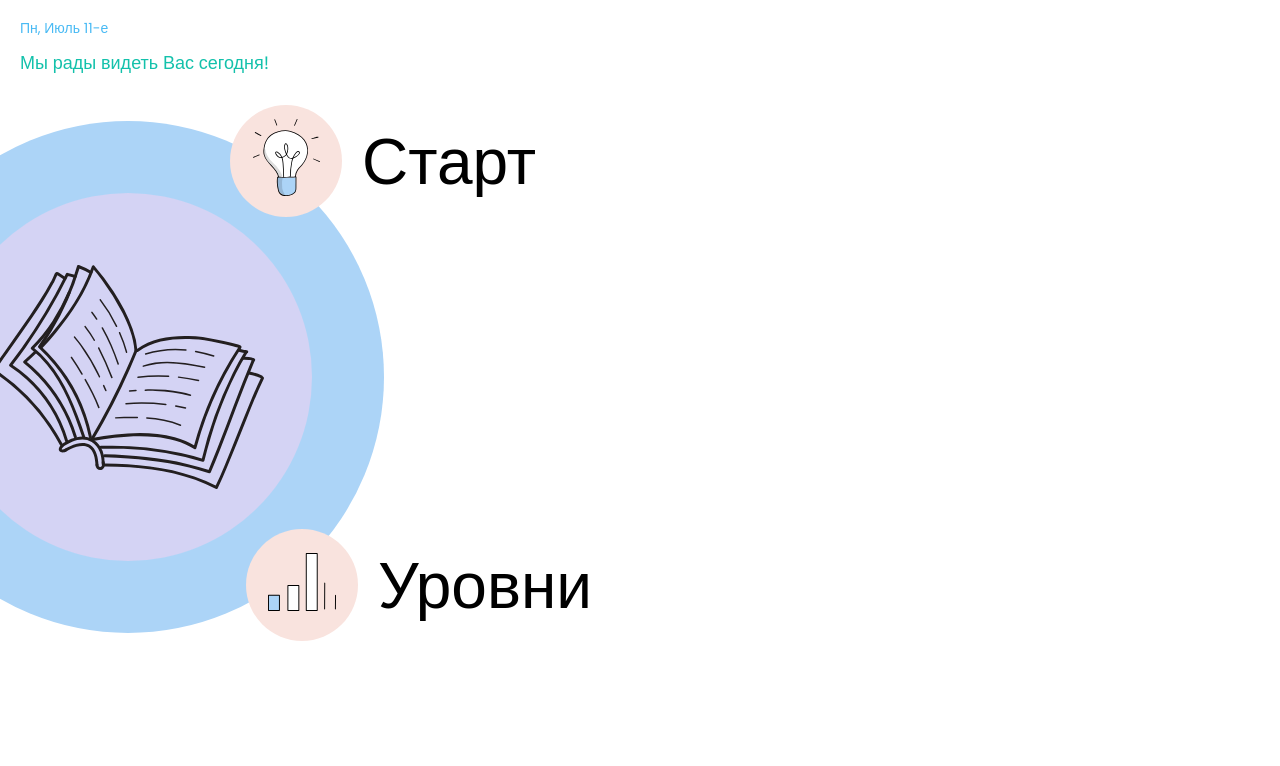
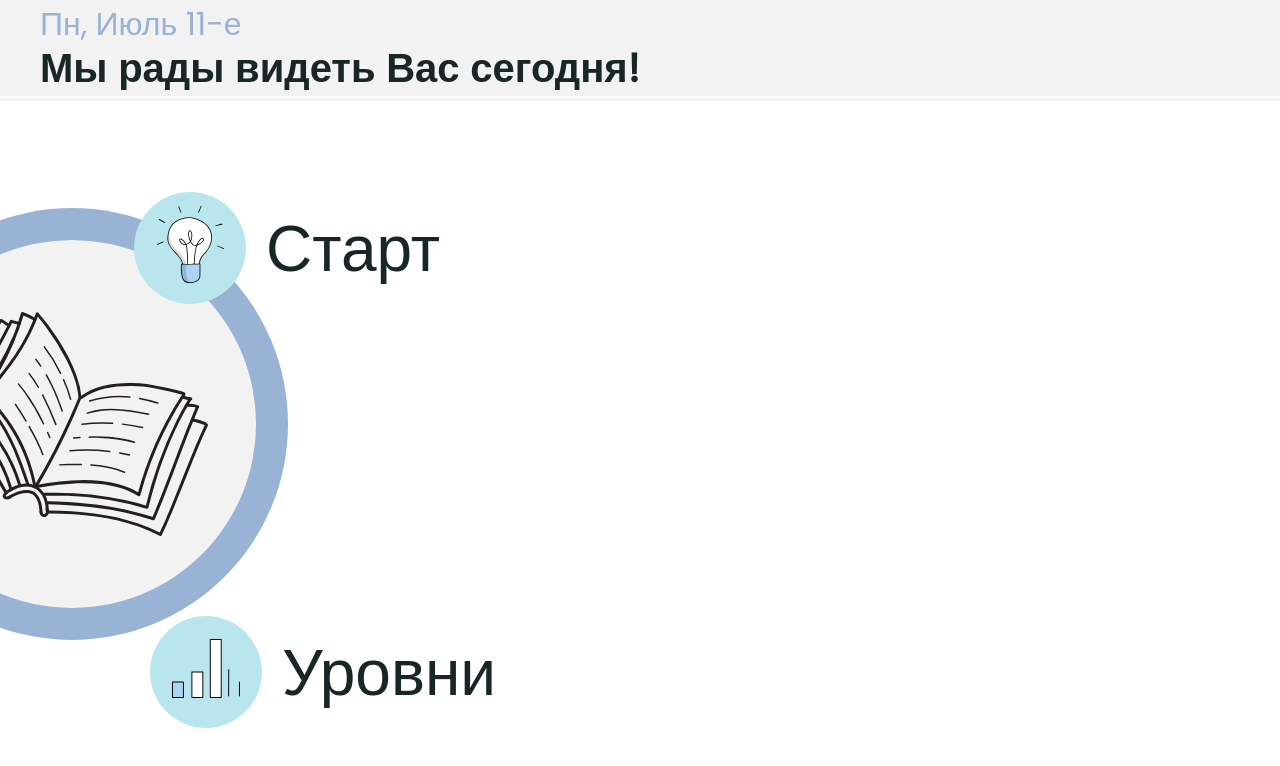
Before and after one commit to legavoron/english-scool, a React (Create React App) app: page /main in a window 1280 px wide. Shown: the top 766 px of the page. Built offline with nearby package versions, Linux system fonts and the light colour scheme.

Commit message:
add function close task

```diff
--- a/src/App.js
+++ b/src/App.js
@@ -101,11 +101,12 @@ class App extends Component {
 
       maxNumUnits = units.length - 1;
       let unitName = '';
+
       if (maxNumUnits === 0) {
         unitName = units[maxNumUnits];
       } else {
         maxNumUnits = units.length - 1;
-        numUnit = this.getRandomNum(maxNumUnits);
+        numUnit = this.getRandomNum(maxNumUnits, 1);
         unitName = units[numUnit];
       }
 
@@ -138,6 +139,9 @@ class App extends Component {
     }
   }
 
+  exitFromTask = (event) => {
+    this.chooseTask(event)
+  }
 
   render() {
     return (
@@ -146,7 +150,7 @@ class App extends Component {
             <Route exact path='/' element={<Screensaver/>}/>
             <Route exact path='/main' element={<StartPage chooseTask={this.chooseTask}/>}/>
             <Route exact path='/main/levels' element={<LevelsList chooseLevels={this.chooseLevels} colors={this.state.levels} chooseTask={this.chooseTask}/>}/>
-            <Route exact path='/main/task' element={<Task units={this.state.levels} word={this.state.task.word}  url={this.state.task.url} btnValue={this.state.btnValue} chooseTask={this.chooseTask}/>} />
+            <Route exact path='/main/task' element={<Task units={this.state.levels} word={this.state.task.word}  url={this.state.task.url} btnValue={this.state.btnValue} chooseTask={this.chooseTask} exitFromTask={this.exitFromTask}/>} />
         </Routes>
 
     </div>
--- a/src/components/level/level.css
+++ b/src/components/level/level.css
@@ -17,17 +17,15 @@
     color: inherit;
     border-radius: 8px;
     font-size: 5vw;
+    cursor: pointer;
 }
 .btnColorBlue {
-    background-color: #ACD4F7;
+    background-color: #99B3D4;
 }
 .btnColorPurple {
-    background-color: #D4D3F4;
+    background-color: #B9E6EC;
 }
 
-/* .levelBtn:active {
-    background-color: #D4D3F4;
-} */
 
 @media (orientation:landscape) {
     .level {
--- a/src/components/levelsList/levelsList.css
+++ b/src/components/levelsList/levelsList.css
@@ -35,7 +35,7 @@
     content: ' ';
     height: 8vw;
     width: 1vw;
-    background-color: #E93B69;
+    background-color: #aa14ea;
   }
   .close:before {
     transform: rotate(45deg);
@@ -53,23 +53,16 @@
         line-height: 8vh;
     }
     .close {
-        position: absolute;
         right: 10vh;
         top: 10vh;
         width: 10vw;
         height: 10vh;
         opacity: 0.3;
-        cursor: pointer;
       }
-      .close:active {
-        opacity: 1;
-      }
+
       .close:before, .close:after {
-        position: absolute;
-        left: 5vw;
         content: ' ';
         height: 12vh;
         width: 2vh;
-        background-color: #E93B69;
     }
 }
--- a/src/components/startPage/startPage.css
+++ b/src/components/startPage/startPage.css
@@ -4,32 +4,43 @@
     display: flex;
     flex-direction: column;
 }
+.greeting_container {
+    width: 100%;
+    height: 29vw;
+    background-color: #F2F2F2;
+    padding-top: 10vw;
+}
+.greeting_container:after {
+    content: "";
+    display: block;
+    padding: 1px;
+    border-bottom: 3px solid #F2F2F2;
+}
 
 .startPageHeading {
     text-align: start;
-    padding-left: 20px;
-    padding-top: 20px;
+    padding-left: 5vw;
+    padding-bottom: 5vw;
 }
 
 .nowDate {
-    color: #49BAF4;
-    font-size: 14px;
+    color: #99B3D4;
+    font-size: 4vw;
     font-weight: 400;
-    line-height: 16px;
+    line-height: 4vw;
 }
 
 .greeting {
-    color: #13C1AB;
-    font-size: 18px;
-    font-weight: 400;
-    line-height: 14px;
+    font-size: 5vw;
+    font-weight: 600;
+    line-height: 5vw;
 }
 
 .outerCirkle {
     width: 100vw;
     height: 100vw;
     border-radius: 50%;
-    background-color: #ACD4F7;
+    background-color: #99B3D4;
     display: flex;
     align-items: center;
     justify-content: center;
@@ -42,7 +53,7 @@
     width: 80vw;
     height: 80vw;
     border-radius: 50%;
-    background-color: #D4D3F4;
+    background-color: #F2F2F2;
     display: flex;
     align-items: center;
     justify-content: center;
@@ -78,10 +89,10 @@
     width: 17vw;
     height: 17vw;
     border-radius: 50%;
-    background-color: #F9E3DE;
+    background-color: #B9E6EC;
 }
 .startButtonCircle:active {
-    background-color: #E93B69;
+    background-color: #EBD0DE;
 }
 
 .startPageLink {
@@ -105,10 +116,10 @@
     width: 17vw;
     height: 17vw;
     border-radius: 50%;
-    background-color: #F9E3DE;
+    background-color: #B9E6EC;
 }
 .levelsButtonCircle:active {
-    background-color: #E93B69;
+    background-color: #EBD0DE;
 }
 
 .levelsBtnImage {
@@ -136,15 +147,30 @@
 }
 
 
+@media (orientation: landscape) {
+    .greeting_container {
+        width: 100%;
+        height: 12vh;
+        padding-top: 1vh;
+    }
 
-
-@media (orientation: landscape) {
-
+    .startPageHeading {
+        padding-left: 5vh;
+        padding-bottom: 1vh;
+    }
+    .nowDate {
+        font-size: 4vh;
+        line-height: 4vh;
+    }
+    .greeting {
+        font-size: 5vh;
+        line-height: 5vh;
+    }
     .outerCirkle {
-        width: 64vh;
-        height: 64vh;
-        margin-top: 4vw;
-        margin-left: -10vw;
+        width: 54vh;
+        height: 54vh;
+        margin-top: vh;
+        margin-left: -18vh;
     }
     .innerCircle {
         width: 46vh;
--- a/src/components/startPage/startPage.js
+++ b/src/components/startPage/startPage.js
@@ -19,12 +19,14 @@ const StartPage = ({chooseTask}) => {
 
     return (
         <div className="startPage">
+            <div className="greeting_container">
                 <h2 className="startPageHeading nowDate">
                     {`${nowDay}, ${nowMonth} ${nowDate}-е`}
                 </h2>
                 <h3 className="startPageHeading greeting">
                     Мы рады видеть Вас сегодня!
                 </h3>
+            </div>
 
             <div className="outerCirkle">
                 <div className="innerCircle">
--- a/src/components/task/task.css
+++ b/src/components/task/task.css
@@ -17,11 +17,10 @@
     align-items: center;
     justify-content: center;
     overflow: hidden;
-
 }
 
 .taskImageContainerQuest {
-    border: 3px solid #ACD4F7;
+    border: 3px solid #99B3D4;
 
 }
 
@@ -29,6 +28,8 @@
     object-fit: cover;
     width: 100%;
     height: 100%;
+    border-radius: 20px;
+
 }
 
 .valueBlock {
@@ -52,7 +53,7 @@
     border: none;
     font: inherit;
     color: inherit;
-    background-color: #ACD4F7;
+    background-color: #99B3D4;
     border-radius: 8px;
     font-size: 7vw;
     position: absolute;
@@ -61,7 +62,7 @@
 }
 
 .taskBtn:active {
-    background-color: #D4D3F4;
+    background-color: #B9E6EC;
 }
 
 .close {
--- a/src/components/task/task.js
+++ b/src/components/task/task.js
@@ -11,7 +11,7 @@ class Task extends Component {
         return (
             <div className="task">
                 <NavLink to="/main">
-                    <div className="close">
+                    <div className="close" onClick={this.props.exitFromTask}>
 
                     </div>
                 </NavLink>
--- a/src/index.css
+++ b/src/index.css
@@ -14,4 +14,5 @@ code {
   margin: 0;
   padding: 0;
   box-sizing: border-box;
+  color: #182625;
 }
--- a/src/units/unit15.js
+++ b/src/units/unit15.js
@@ -4,7 +4,7 @@ import hurt from '../img/hurt.jpg';
 
 const unit15 = [
     {
-        word: 'встречать',
+        word: 'встретиться (с кем-либо)',
         translate: 'meet',
         url: meet
     },
--- a/src/units/unit2.js
+++ b/src/units/unit2.js
@@ -1,4 +1,3 @@
-
 import enjoyYourself from '../img/enjoy-yourself.jpeg';
 import fareignLanguages from '../img/fareignLanguages.jpg';
 
```
Lines whose indentation alone changed are shown as unchanged.
